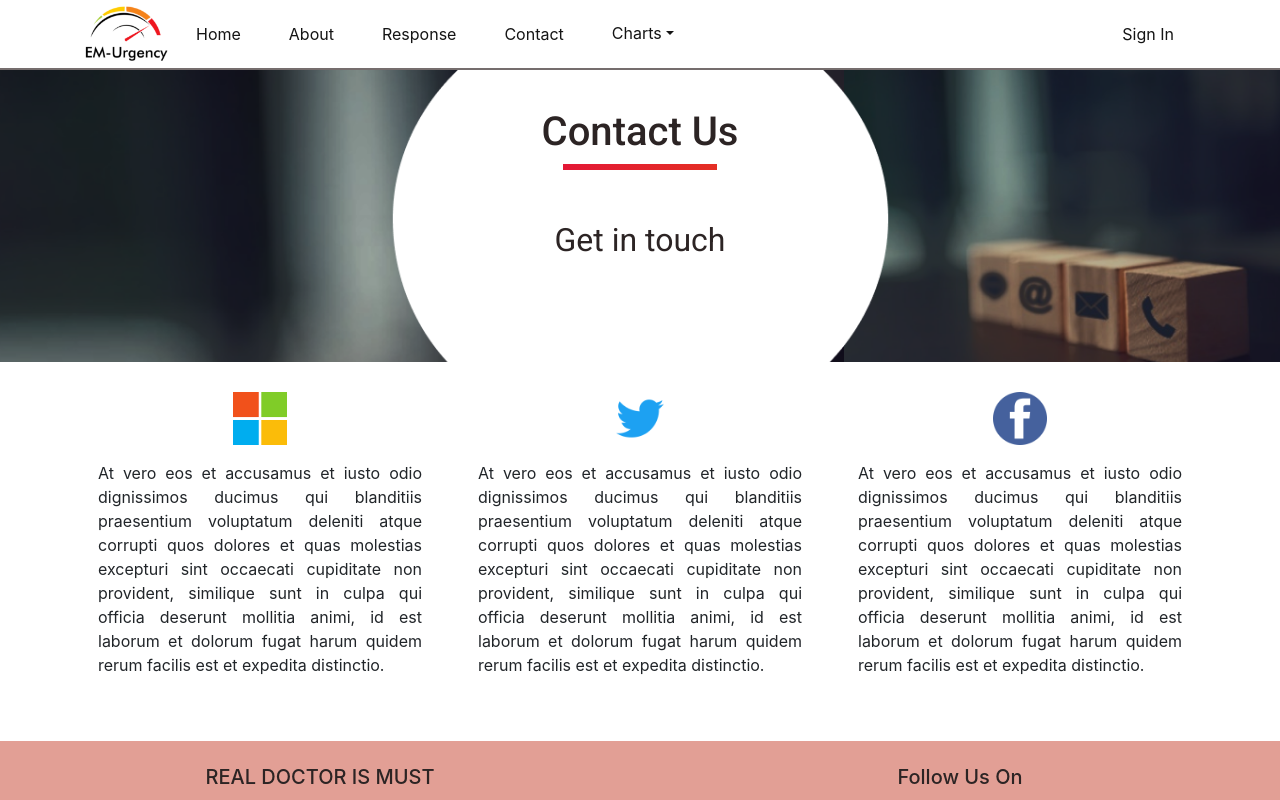
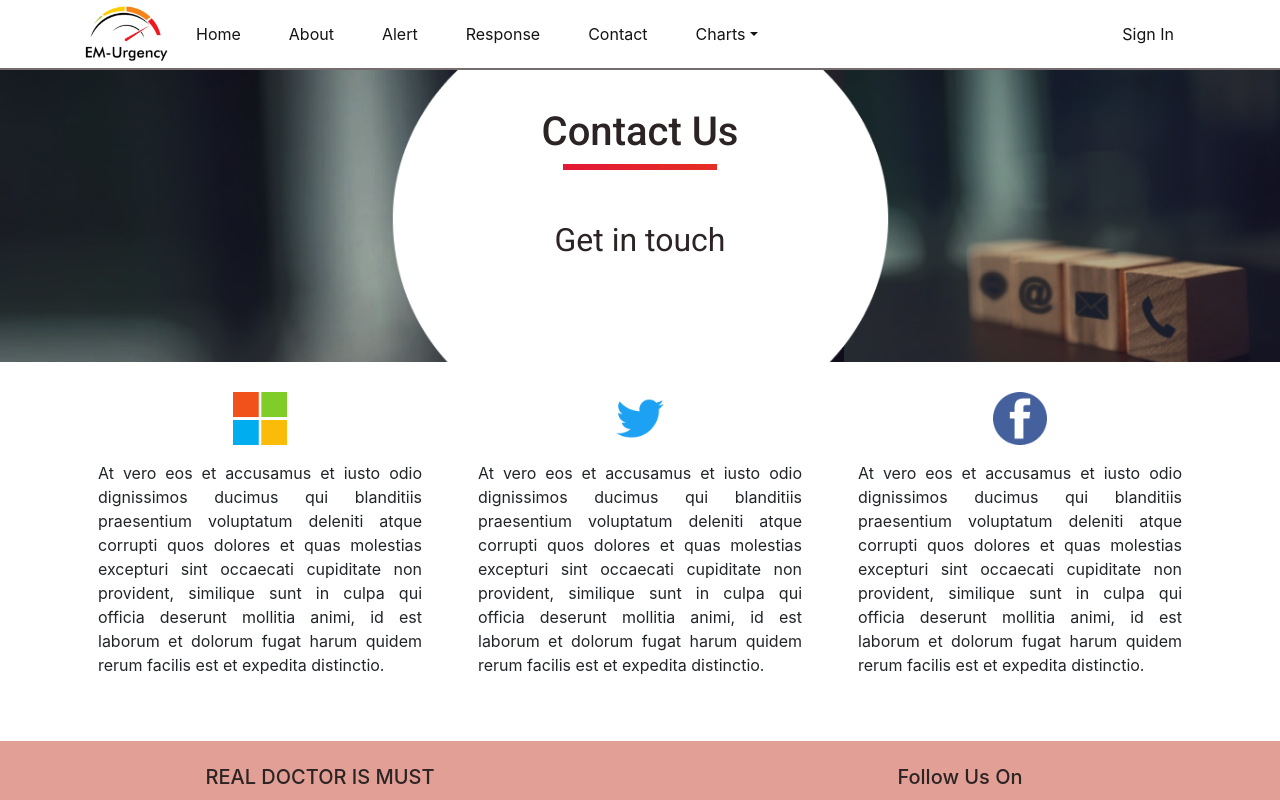
Before and after one commit to adnanmk-1999/EM-Urgency-FrontEnd, a React (Create React App) app: page /contactus in a window 1280 px wide. Shown: the top 800 px of the page. Built offline with nearby package versions, Linux system fonts and the light colour scheme.

Commit message:
sent all

```diff
--- a/src/App.js
+++ b/src/App.js
@@ -1,7 +1,7 @@
 import React from 'react';
 import './App.css';
 import FooterPage from './components/appLayout/footer/footer';
-import UserContextProvider from "./pages/context/provider/userContextProvider.js";
+import UserContextProvider from "./context/provider/userContextProvider";
 import RouterIndex from './routers';
 
 
--- a/src/components/appLayout/navBar/navBar.js
+++ b/src/components/appLayout/navBar/navBar.js
@@ -2,7 +2,7 @@ import {Navbar, Container, Nav, NavDropdown} from 'react-bootstrap'
 import React from 'react';
 import { Link } from "react-router-dom";
 import {useContext} from "react"
-import UserContext from '../../../pages/context/userContext';
+import UserContext from '../../../context/userContext';
 
 import Logo from "../../../images/logo1.png"
 
@@ -18,7 +18,8 @@ function NavBar(){
               <Nav className="me-auto">
                 <Nav.Link className="link"><Link to="/" className="linkLink">Home</Link></Nav.Link>
                 <Nav.Link className="link"><Link to="/aboutus" className="linkLink">About</Link></Nav.Link>
-              {localStorage.getItem('roles') === "Role:ADMIN" &&<Nav.Link className="link"><Link to="/admindashboard" className="linkLink">Alert</Link></Nav.Link>}                <Nav.Link className="link"><Link to="/userdashboard" className="linkLink">Response</Link></Nav.Link>
+                <Nav.Link className="link"><Link to="/admindashboard" className="linkLink">Alert</Link></Nav.Link>
+                <Nav.Link className="link"><Link to="/userdashboard" className="linkLink">Response</Link></Nav.Link>
                 <Nav.Link className="link"><Link to="/contactus" className="linkLink">Contact</Link></Nav.Link>
                 <NavDropdown title="Charts" className="dropNav" id="beautifulThasni">
                   <NavDropdown.Item className="linkItem"><Link className="linkItemContent" to="/piechart">Alert Chart</Link></NavDropdown.Item>
@@ -27,11 +28,9 @@ function NavBar(){
               </Nav>
               <Nav>
                 {!localStorage.getItem('accessToken') && <Nav.Link className="link" ><Link to="/login" className="linkLink">Sign In</Link></Nav.Link>}
-                {/* {localStorage.getItem('accessToken') && <Nav.Link className="link" ><Link onClick={() => window.location = '/login'} to="/login" className="linkLink">Sign Out</Link></Nav.Link>} */}
                 {userContext.userDetails && <Nav.Link className="link" ><Link onClick={() => {
                     userContext.logout(); window.location = "/login"
                   }} to="/login" className="linkLink">Sign Out</Link></Nav.Link>}
-
               </Nav>
             </Navbar.Collapse>
           </Container>
--- a/src/pages/login/loginPage.js
+++ b/src/pages/login/loginPage.js
@@ -4,7 +4,7 @@ import axios from 'axios';
 
 import './login.css';
 import MicrosoftLogo from '../../images/microsoftLogo.png'
-import UserContext from "../context/userContext";
+import UserContext from "../../context/userContext";
 
 
 
@@ -29,14 +29,14 @@ function Login (){
       axios.post(`http://localhost:4010/users/login`, data)
           .then(response => {
               let role = response.data.roles;
-              const Role="Role:ADMIN";
+              const Role = "Role:ADMIN";
               console.log(role);
               // localStorage.setItem('accessToken', response.data.accessToken)
               // localStorage.setItem('refreshToken', response.data.refreshToken)
               // localStorage.setItem('roles', response.data.roles)
               // localStorage.setItem('username', response.data.username)
               // localStorage.setItem('email', response.data.email)
-              userContext.login(response.data.accessToken,response.data.roles,response.data.username,response.data.email);
+              userContext.login(response.data.accessToken, response.data.roles, response.data.username, response.data.email);
               if(role.includes(Role)){
                 console.log("admin")
                 navigate('/admindashboard')
--- a/src/routers/index.js
+++ b/src/routers/index.js
@@ -1,7 +1,5 @@
 import { BrowserRouter as Router, Route, Routes} from "react-router-dom";
 import React from 'react';
-import { useContext } from "react";
-import UserContext from "../pages/context/userContext";
 
 import NavBar from "../components/appLayout/navBar/navBar";
 
@@ -18,7 +16,7 @@ import AboutUs from "../pages/aboutUs/aboutUs";
 import ContactUs from "../pages/contactUs/contactUs";
 
 function RouterIndex(){
-    const userContext = useContext(UserContext);
+
     return(
         <>
             <Router>
```
Also changed, not shown: src/context/provider/userContextProvider.js (renamed from src/pages/context/provider/userContextProvider.js), src/context/userContext.js (renamed from src/pages/context/userContext.js).
